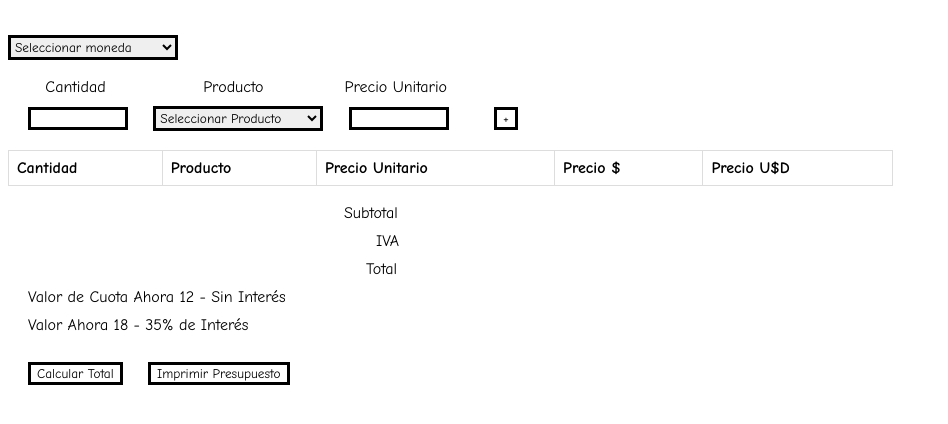
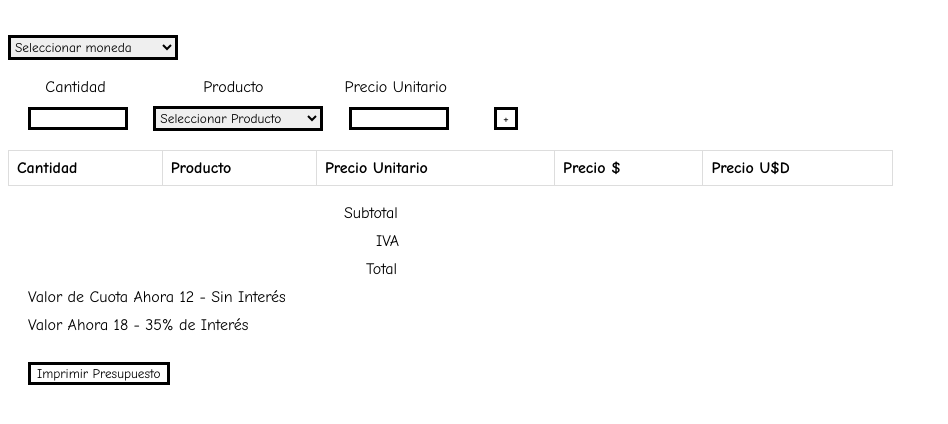
Before and after one commit to AgustinMessuti/MecaPresp.github.io, a plain HTML site: page index.html in a window 1280 px wide. Shown: the part 106-530 px from the top of the page, without its empty margins (0-948 px from the left). Drawn offline with Linux system fonts and the light colour scheme; no server answers.

Commit message:
Update index.html
Eliminación del botón calcular total

```diff
--- a/index.html
+++ b/index.html
@@ -86,10 +86,6 @@
 <label class="cuota">Valor Ahora 18 - 35% de Interés</label>&nbsp;
 <label class="Vcuota" type="number" id="CI"></label><br><br>
 
-
-<!--Calcular Total-->
-<button type="button" onclick="calct()">Calcular Total</button>
-
 <!--Imprimir Presupuesto-->
 <button type="button" onclick="imp()">Imprimir Presupuesto</button>
 
```
